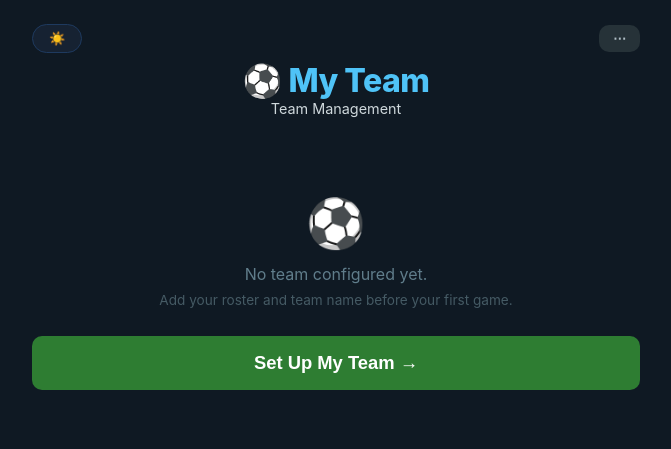
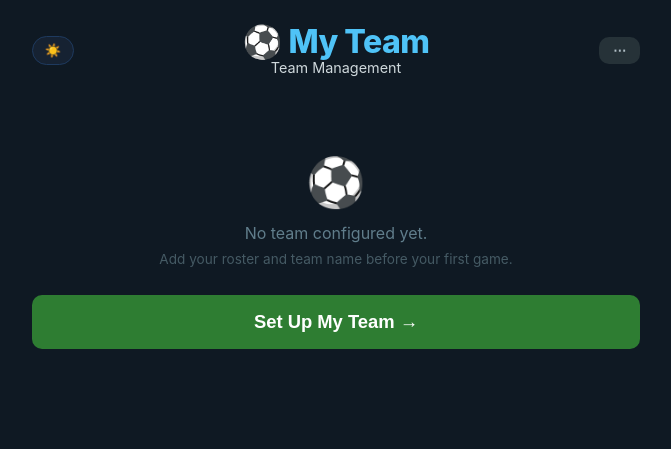
Before and after one commit to cowboyzx6/SoccerTeamManagement, a plain HTML site: page index.html in a window 1280 px wide. Shown: the whole page, without its empty margins (304-975 px from the left). Drawn offline with Linux system fonts and the light colour scheme.

Commit message:
Align setup header controls

```diff
--- a/index.html
+++ b/index.html
@@ -112,6 +112,31 @@
       font-size: 0.9rem;
     }
 
+    .setup-topbar {
+      display: grid;
+      grid-template-columns: 1fr auto 1fr;
+      align-items: center;
+      gap: 12px;
+      margin-bottom: 28px;
+    }
+
+    .setup-topbar .app-title {
+      line-height: 1.1;
+    }
+
+    .setup-topbar .app-subtitle {
+      margin-bottom: 0;
+    }
+
+    .setup-title-block {
+      min-width: 0;
+    }
+
+    .setup-menu-wrap {
+      position: relative;
+      justify-self: end;
+    }
+
     .section-header {
       display: flex;
       justify-content: space-between;
@@ -395,12 +420,16 @@
       background: var(--bg-card);
       border: 1px solid var(--border);
       color: var(--text-muted);
-      padding: 6px 16px;
+      width: 42px;
+      padding: 6px 0;
       border-radius: 20px;
       font-size: 0.82rem;
       font-weight: 600;
       cursor: pointer;
       transition: background 0.15s;
+      display: inline-flex;
+      align-items: center;
+      justify-content: center;
     }
 
     .btn-theme:active { opacity: 0.7; }
@@ -1659,20 +1688,21 @@
 <!-- ============================================================ -->
 <div id="setup-screen" class="screen active">
   <div class="setup-container">
-    <div style="display:flex;justify-content:space-between;align-items:center;margin-bottom:8px;">
+    <div class="setup-topbar">
       <button class="btn-theme" id="theme-btn" onclick="toggleTheme()">&#9728;&#65039;</button>
-      <div style="position:relative;">
+      <div class="setup-title-block">
+        <div class="app-title">&#9917; <span id="app-title-name">My Team</span></div>
+        <div class="app-subtitle">Team Management</div>
+      </div>
+      <div class="setup-menu-wrap">
         <button id="overflow-menu-btn" class="btn btn-gray" style="font-size:0.82rem;padding:6px 14px;" onclick="toggleOverflowMenu()">&#8943;</button>
         <div id="overflow-menu" style="display:none;position:absolute;right:0;top:calc(100% + 4px);background:var(--bg-card);border:1px solid var(--border);border-radius:8px;box-shadow:0 4px 12px rgba(0,0,0,0.2);z-index:100;min-width:160px;">
           <button class="overflow-menu-item" onclick="importGameReview();closeOverflowMenu()">&#128202; Review Game</button>
-          <button class="overflow-menu-item" onclick="showSeasonSummary();closeOverflowMenu()">&#128200; Season</button>
+          <button class="overflow-menu-item" onclick="showSeasonSummary();closeOverflowMenu()">&#128200; Review Season</button>
           <button class="overflow-menu-item" onclick="goToTeamSetup();closeOverflowMenu()">&#9881; Team Settings</button>
         </div>
       </div>
     </div>
-
-    <div class="app-title">&#9917; <span id="app-title-name">My Team</span></div>
-    <div class="app-subtitle">Team Management</div>
 
     <!-- Empty state: shown when no roster configured -->
     <div id="gameday-empty" style="display:none;text-align:center;padding:48px 0 32px;">
```
